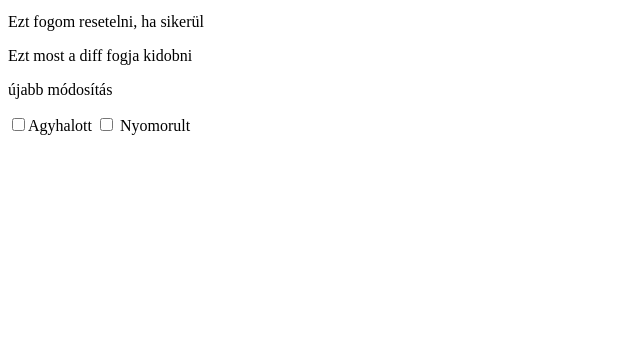
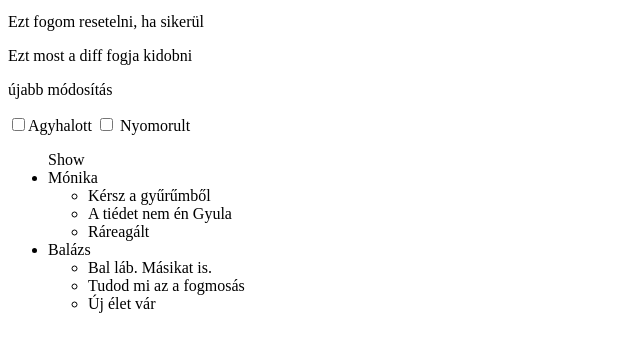
Before and after one commit to horvathlaszlo1991/git-course, a plain HTML site: page Untitled-1.html in a window 1280 px wide. Shown: the part 101-452 px from the top of the page, without its empty margins (0-640 px from the left). Drawn offline with Linux system fonts and the light colour scheme.

```diff
--- a/Untitled-1.html
+++ b/Untitled-1.html
@@ -15,5 +15,23 @@
     <input type="checkbox" id="ahahah">Agyhalott
     <input type="checkbox" name="Nyomorult" id="ahahah"> Nyomorult
 
+    <ul>Show
+        <li>
+            Mónika
+            <ul>
+                <li>Kérsz a gyűrűmből</li>
+                <li>A tiédet nem én Gyula</li>
+                <li>Ráreagált</li>
+            </ul>
+        </li>
+        <li>Balázs
+            <ul>
+                <li>Bal láb. Másikat is.</li>
+                <li>Tudod mi az a fogmosás</li>
+                <li>Új élet vár</li>
+            </ul>
+        </li>
+    </ul>
+
 </body>
 </html>
```
